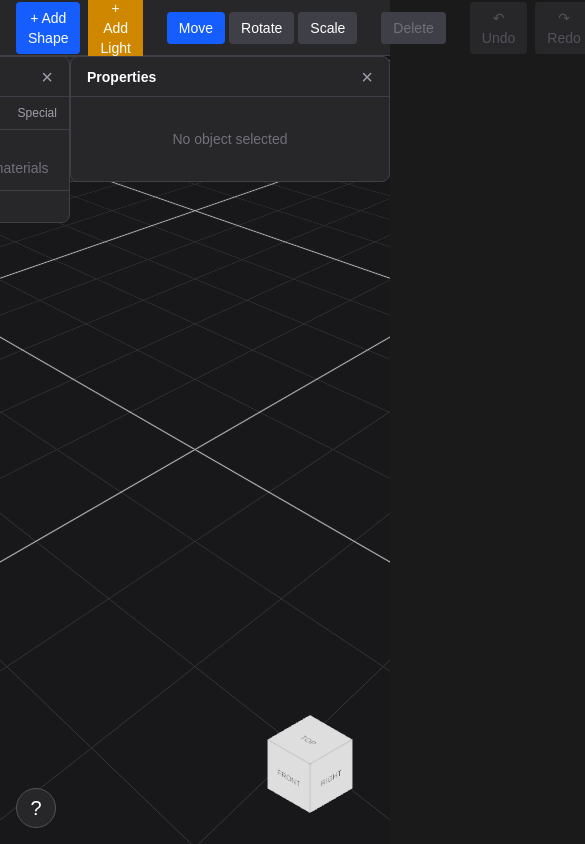
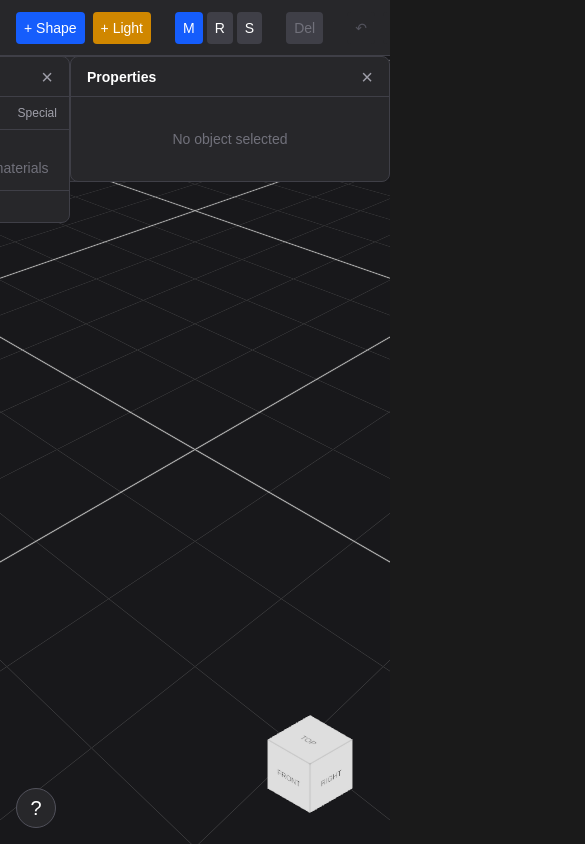
Before and after one commit to KolyaVol/threejs-editor, a Next.js app: page / in a window 390 px wide. Shown: the top 844 px of the page, 585 px wide, since content can reach past the window. Built offline with nearby package versions, Linux system fonts and the light colour scheme.

Commit message:
fix: add responsive toolbar

```diff
--- a/components/editor/Toolbar.tsx
+++ b/components/editor/Toolbar.tsx
@@ -36,6 +36,17 @@ export default function Toolbar({
   const historyLength = useAppSelector((state) => state.editor.history.length);
   const [showPrimitiveMenu, setShowPrimitiveMenu] = useState(false);
   const [showLightMenu, setShowLightMenu] = useState(false);
+  const [showCollapsedPanelsMenu, setShowCollapsedPanelsMenu] = useState(false);
+
+  // Count collapsed panels
+  const collapsedPanels = [
+    { collapsed: hierarchyCollapsed, name: 'Hierarchy', icon: '☰', onExpand: onExpandHierarchy },
+    { collapsed: propertiesCollapsed, name: 'Properties', icon: '⚙', onExpand: onExpandProperties },
+    { collapsed: materialsCollapsed, name: 'Materials', icon: '🎨', onExpand: onExpandMaterials },
+    { collapsed: modelsCollapsed, name: 'Models', icon: '🏠', onExpand: onExpandModels },
+  ].filter(panel => panel.collapsed);
+
+  const hasCollapsedPanels = collapsedPanels.length > 0;
 
   const addPrimitive = (type: 'box' | 'sphere' | 'cylinder' | 'plane' | 'torus' | 'cone') => {
     const geometryArgsMap = {
@@ -107,12 +118,16 @@ export default function Toolbar({
   };
 
   return (
-    <div className="h-14 bg-zinc-800 border-b border-zinc-700 flex items-center px-4 gap-2">
-      {/* Collapsed Panel Buttons */}
+    <div className="h-14 bg-zinc-800 border-b border-zinc-700 flex items-center px-4 gap-2 overflow-x-auto">
+      {/* Collapsed Panel Buttons - Individual on large screens, dropdown on small */}
+      {hasCollapsedPanels && (
+        <>
+          {/* Individual buttons - hidden on small screens */}
+          <div className="hidden lg:flex items-center gap-2">
             {hierarchyCollapsed && (
               <button
                 onClick={onExpandHierarchy}
-          className="px-3 py-1.5 bg-zinc-700 hover:bg-zinc-600 rounded text-sm transition-colors flex items-center gap-2"
+                className="px-3 py-1.5 bg-zinc-700 hover:bg-zinc-600 rounded text-sm transition-colors flex items-center gap-2 whitespace-nowrap"
                 title="Expand Scene Hierarchy"
               >
                 <span>☰</span>
@@ -122,7 +137,7 @@ export default function Toolbar({
             {propertiesCollapsed && (
               <button
                 onClick={onExpandProperties}
-          className="px-3 py-1.5 bg-zinc-700 hover:bg-zinc-600 rounded text-sm transition-colors flex items-center gap-2"
+                className="px-3 py-1.5 bg-zinc-700 hover:bg-zinc-600 rounded text-sm transition-colors flex items-center gap-2 whitespace-nowrap"
                 title="Expand Properties"
               >
                 <span>⚙</span>
@@ -132,7 +147,7 @@ export default function Toolbar({
             {materialsCollapsed && (
               <button
                 onClick={onExpandMaterials}
-          className="px-3 py-1.5 bg-zinc-700 hover:bg-zinc-600 rounded text-sm transition-colors flex items-center gap-2"
+                className="px-3 py-1.5 bg-zinc-700 hover:bg-zinc-600 rounded text-sm transition-colors flex items-center gap-2 whitespace-nowrap"
                 title="Expand Materials"
               >
                 <span>🎨</span>
@@ -142,25 +157,62 @@ export default function Toolbar({
             {modelsCollapsed && (
               <button
                 onClick={onExpandModels}
-          className="px-3 py-1.5 bg-zinc-700 hover:bg-zinc-600 rounded text-sm transition-colors flex items-center gap-2"
+                className="px-3 py-1.5 bg-zinc-700 hover:bg-zinc-600 rounded text-sm transition-colors flex items-center gap-2 whitespace-nowrap"
                 title="Expand Models"
               >
                 <span>🏠</span>
                 <span>Models</span>
               </button>
             )}
+          </div>
 
-      {(hierarchyCollapsed || propertiesCollapsed || materialsCollapsed || modelsCollapsed) && (
+          {/* Dropdown menu - visible on small screens */}
+          <div className="relative lg:hidden">
+            <button
+              onClick={() => setShowCollapsedPanelsMenu(!showCollapsedPanelsMenu)}
+              className="px-3 py-1.5 bg-zinc-700 hover:bg-zinc-600 rounded text-sm transition-colors flex items-center gap-2 whitespace-nowrap"
+              title="Collapsed Panels"
+            >
+              <span>📋</span>
+              <span>Panels ({collapsedPanels.length})</span>
+            </button>
+            {showCollapsedPanelsMenu && (
+              <>
+                <div
+                  className="fixed inset-0 z-10"
+                  onClick={() => setShowCollapsedPanelsMenu(false)}
+                />
+                <div className="absolute top-full mt-1 left-0 bg-zinc-700 rounded shadow-lg py-1 z-20 min-w-[180px]">
+                  {collapsedPanels.map((panel) => (
+                    <button
+                      key={panel.name}
+                      onClick={() => {
+                        panel.onExpand();
+                        setShowCollapsedPanelsMenu(false);
+                      }}
+                      className="block w-full text-left px-4 py-2 hover:bg-zinc-600 text-sm flex items-center gap-2"
+                    >
+                      <span>{panel.icon}</span>
+                      <span>{panel.name}</span>
+                    </button>
+                  ))}
+                </div>
+              </>
+            )}
+          </div>
+
           <div className="w-px h-8 bg-zinc-600 mx-1" />
+        </>
       )}
 
       {/* Add Primitive Dropdown */}
       <div className="relative">
         <button
           onClick={() => setShowPrimitiveMenu(!showPrimitiveMenu)}
-          className="px-3 py-1.5 bg-blue-600 hover:bg-blue-700 rounded text-sm font-medium transition-colors"
+          className="px-2 md:px-3 py-1.5 bg-blue-600 hover:bg-blue-700 rounded text-sm font-medium transition-colors whitespace-nowrap"
         >
-          + Add Shape
+          <span className="hidden sm:inline">+ Add Shape</span>
+          <span className="sm:hidden">+ Shape</span>
         </button>
         {showPrimitiveMenu && (
           <div className="absolute top-full mt-1 left-0 bg-zinc-700 rounded shadow-lg py-1 z-10 min-w-[140px]">
@@ -190,9 +242,10 @@ export default function Toolbar({
       <div className="relative">
         <button
           onClick={() => setShowLightMenu(!showLightMenu)}
-          className="px-3 py-1.5 bg-yellow-600 hover:bg-yellow-700 rounded text-sm font-medium transition-colors"
+          className="px-2 md:px-3 py-1.5 bg-yellow-600 hover:bg-yellow-700 rounded text-sm font-medium transition-colors whitespace-nowrap"
         >
-          + Add Light
+          <span className="hidden sm:inline">+ Add Light</span>
+          <span className="sm:hidden">+ Light</span>
         </button>
         {showLightMenu && (
           <div className="absolute top-full mt-1 left-0 bg-zinc-700 rounded shadow-lg py-1 z-10 min-w-[160px]">
@@ -218,30 +271,33 @@ export default function Toolbar({
       <div className="flex gap-1">
         <button
           onClick={() => dispatch(setTransformMode('translate'))}
-          className={`px-3 py-1.5 rounded text-sm font-medium transition-colors ${
+          className={`px-2 md:px-3 py-1.5 rounded text-sm font-medium transition-colors whitespace-nowrap ${
             transformMode === 'translate' ? 'bg-blue-600' : 'bg-zinc-700 hover:bg-zinc-600'
           }`}
           title="Translate (Move)"
         >
-          Move
+          <span className="hidden sm:inline">Move</span>
+          <span className="sm:hidden">M</span>
         </button>
         <button
           onClick={() => dispatch(setTransformMode('rotate'))}
-          className={`px-3 py-1.5 rounded text-sm font-medium transition-colors ${
+          className={`px-2 md:px-3 py-1.5 rounded text-sm font-medium transition-colors whitespace-nowrap ${
             transformMode === 'rotate' ? 'bg-blue-600' : 'bg-zinc-700 hover:bg-zinc-600'
           }`}
           title="Rotate"
         >
-          Rotate
+          <span className="hidden sm:inline">Rotate</span>
+          <span className="sm:hidden">R</span>
         </button>
         <button
           onClick={() => dispatch(setTransformMode('scale'))}
-          className={`px-3 py-1.5 rounded text-sm font-medium transition-colors ${
+          className={`px-2 md:px-3 py-1.5 rounded text-sm font-medium transition-colors whitespace-nowrap ${
             transformMode === 'scale' ? 'bg-blue-600' : 'bg-zinc-700 hover:bg-zinc-600'
           }`}
           title="Scale"
         >
-          Scale
+          <span className="hidden sm:inline">Scale</span>
+          <span className="sm:hidden">S</span>
         </button>
       </div>
 
@@ -251,10 +307,11 @@ export default function Toolbar({
       <button
         onClick={handleDelete}
         disabled={!selectedObjectId}
-        className="px-3 py-1.5 bg-red-600 hover:bg-red-700 disabled:bg-zinc-700 disabled:text-zinc-500 rounded text-sm font-medium transition-colors"
+        className="px-2 md:px-3 py-1.5 bg-red-600 hover:bg-red-700 disabled:bg-zinc-700 disabled:text-zinc-500 rounded text-sm font-medium transition-colors whitespace-nowrap"
         title="Delete Selected (Del)"
       >
-        Delete
+        <span className="hidden sm:inline">Delete</span>
+        <span className="sm:hidden">Del</span>
       </button>
 
       <div className="w-px h-8 bg-zinc-600 mx-1" />
@@ -263,34 +320,39 @@ export default function Toolbar({
       <button
         onClick={handleUndo}
         disabled={historyIndex <= 0}
-        className="px-3 py-1.5 bg-zinc-700 hover:bg-zinc-600 disabled:bg-zinc-800 disabled:text-zinc-600 rounded text-sm font-medium transition-colors"
+        className="px-2 md:px-3 py-1.5 bg-zinc-700 hover:bg-zinc-600 disabled:bg-zinc-800 disabled:text-zinc-600 rounded text-sm font-medium transition-colors whitespace-nowrap"
         title="Undo (Ctrl+Z)"
       >
-        ↶ Undo
+        <span className="hidden sm:inline">↶ Undo</span>
+        <span className="sm:hidden">↶</span>
       </button>
       <button
         onClick={handleRedo}
         disabled={historyIndex >= historyLength - 1}
-        className="px-3 py-1.5 bg-zinc-700 hover:bg-zinc-600 disabled:bg-zinc-800 disabled:text-zinc-600 rounded text-sm font-medium transition-colors"
+        className="px-2 md:px-3 py-1.5 bg-zinc-700 hover:bg-zinc-600 disabled:bg-zinc-800 disabled:text-zinc-600 rounded text-sm font-medium transition-colors whitespace-nowrap"
         title="Redo (Ctrl+Shift+Z)"
       >
-        ↷ Redo
+        <span className="hidden sm:inline">↷ Redo</span>
+        <span className="sm:hidden">↷</span>
       </button>
 
-      <div className="flex-1" />
+      <div className="flex-1 min-w-4" />
 
       {/* Export and Clear */}
       <button
         onClick={handleClear}
-        className="px-3 py-1.5 bg-zinc-700 hover:bg-zinc-600 rounded text-sm font-medium transition-colors"
+        className="px-2 md:px-3 py-1.5 bg-zinc-700 hover:bg-zinc-600 rounded text-sm font-medium transition-colors whitespace-nowrap hidden sm:block"
+        title="Clear Scene"
       >
         Clear Scene
       </button>
       <button
         onClick={onExport}
-        className="px-4 py-1.5 bg-green-600 hover:bg-green-700 rounded text-sm font-medium transition-colors"
+        className="px-3 md:px-4 py-1.5 bg-green-600 hover:bg-green-700 rounded text-sm font-medium transition-colors whitespace-nowrap"
+        title="Export Code"
       >
-        Export Code
+        <span className="hidden sm:inline">Export Code</span>
+        <span className="sm:hidden">Export</span>
       </button>
     </div>
   );
```
Lines whose indentation alone changed are shown as unchanged.
